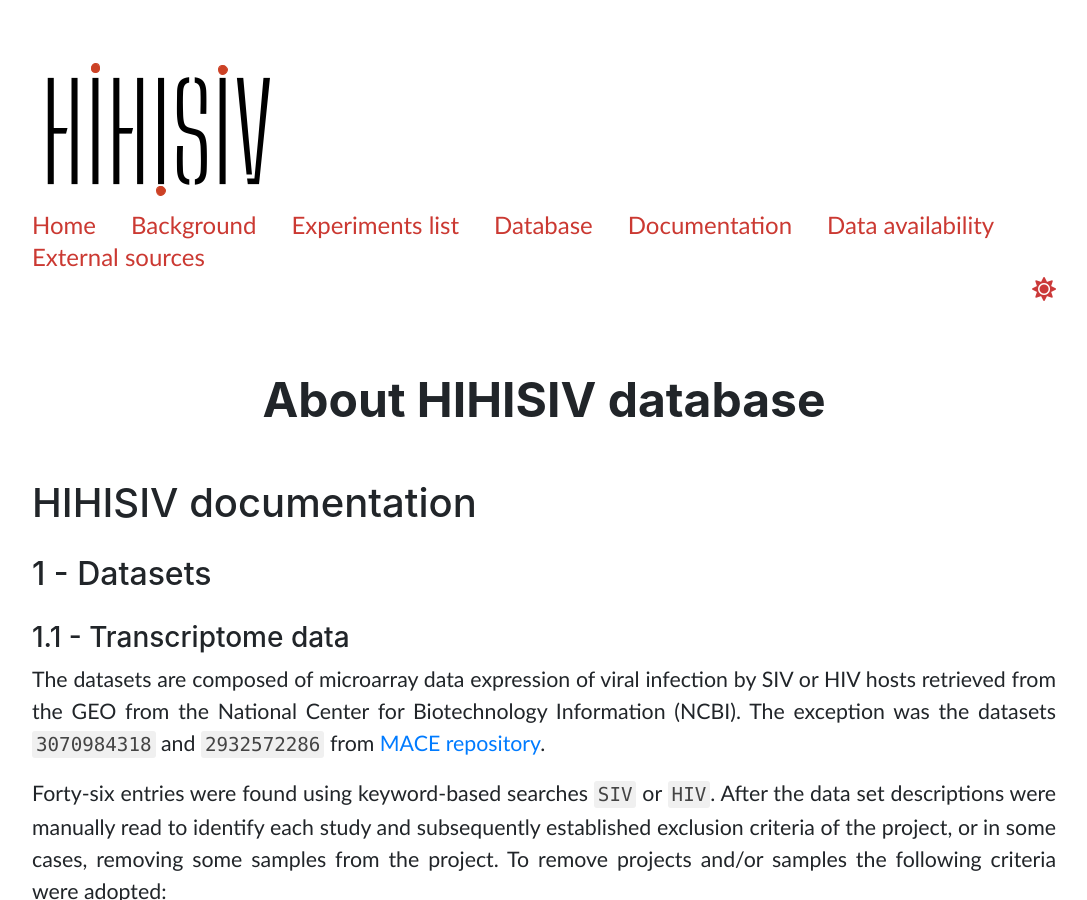
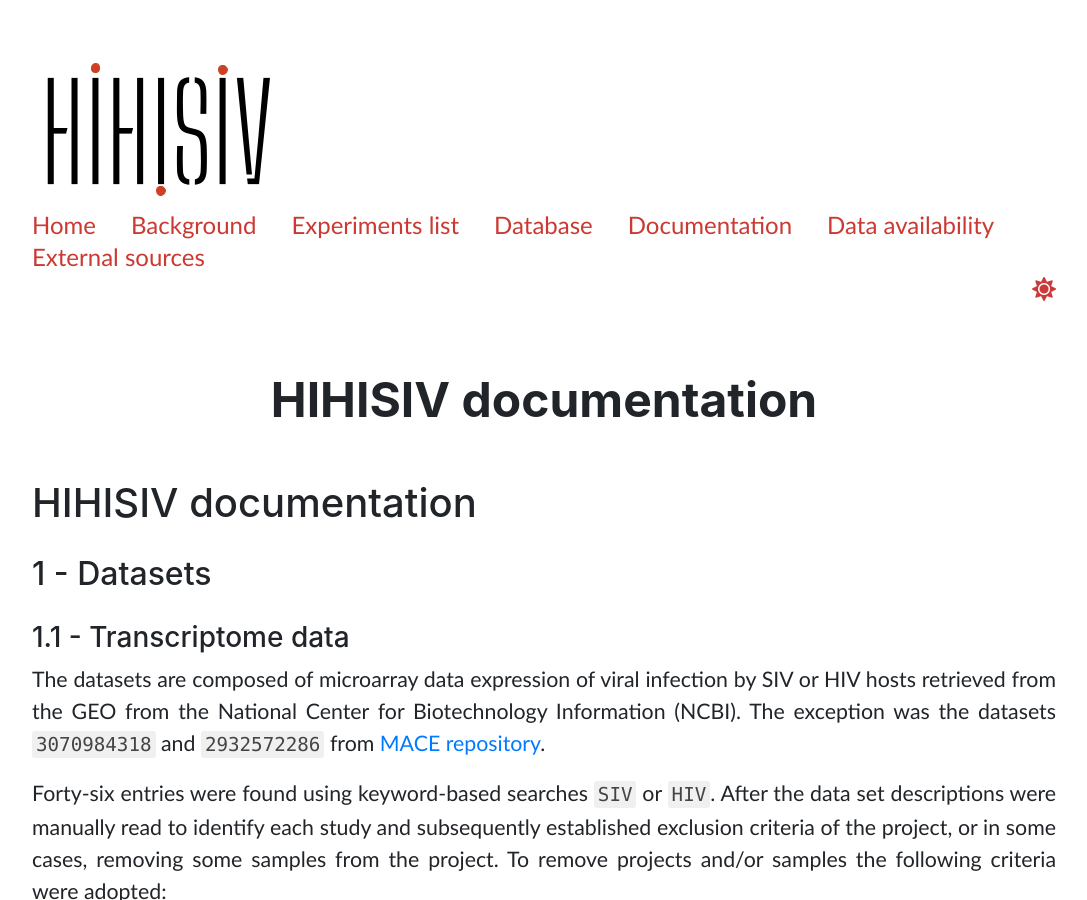
Before and after one commit to hihisiv/hihisiv.github.io, a Jekyll site: the page built from documentation.md, in a window 1280 px wide and 900 px high. Shown: the whole window, without its empty margins (96-1183 px from the left). Built offline with Jekyll 4.4.1, drawn with Linux system fonts in a browser that asks for light colours; nearby versions of some CDN libraries; a style sheet for code colours, icons or effects is not loaded; our own code applies the rules of GitHub Pages for plain Markdown files.

Commit message:
changes in yml

```diff
--- a/documentation.md
+++ b/documentation.md
@@ -1,5 +1,5 @@
 ---
-title: About HIHISIV database
+title:
 layout: page
 full_logo: true
 output:
```
Also changed, not shown: availability.md (+1 -1 lines), index.md (+2 -0 lines).
